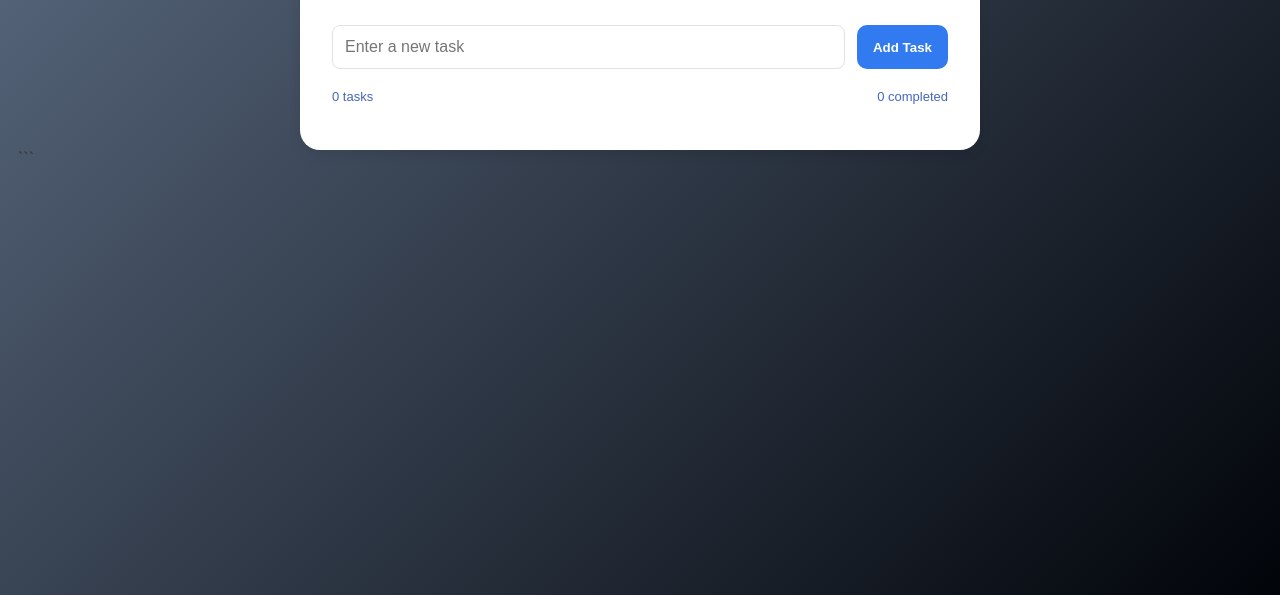
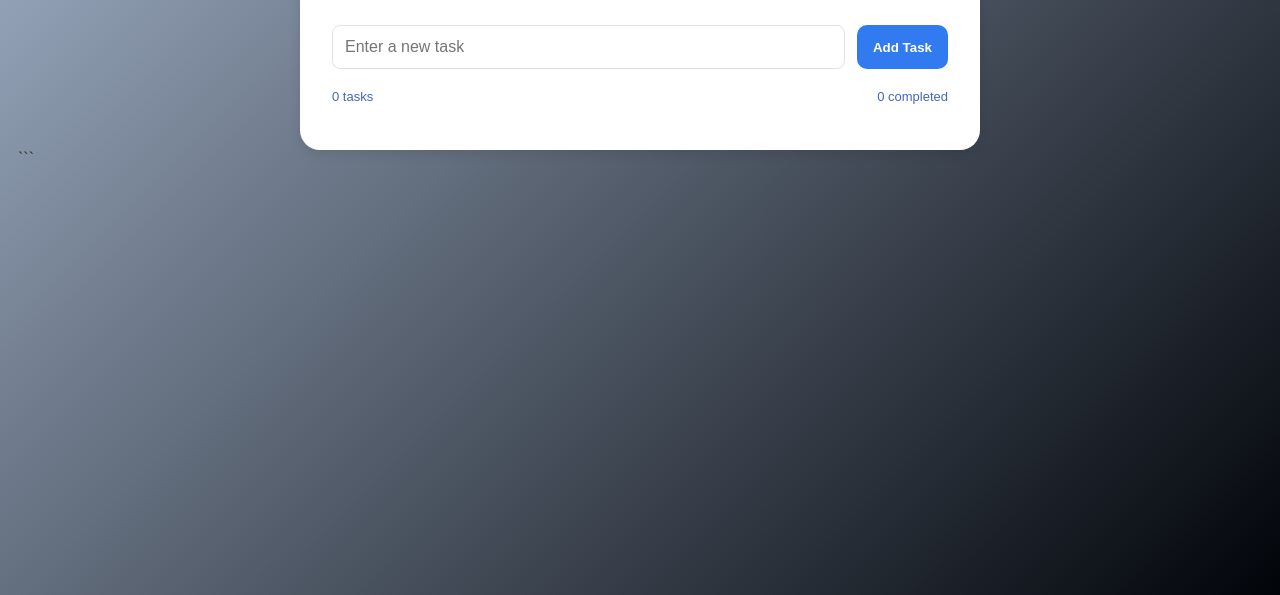
Before and after one commit to moulya218-0410/integrated-project, a plain HTML site: page app/static/index.html in a window 1280 px wide. Shown: the part 205-800 px from the top of the page. Drawn offline with Linux system fonts and the light colour scheme; files that its build step writes are made by us from their sources; files whose address does not match are found by name.

Commit message:
change the color of the body

```diff
--- a/app/static/style.css
+++ b/app/static/style.css
@@ -6,7 +6,7 @@ body {
     margin: 0;
     min-height: 100vh;
     font-family: Arial, sans-serif;
-    background: linear-gradient(135deg, #5c6c83, #010409);
+    background: linear-gradient(135deg, #a2b2c9, #010409);
     color: #333;
     padding: 48px 18px;
 }
```
